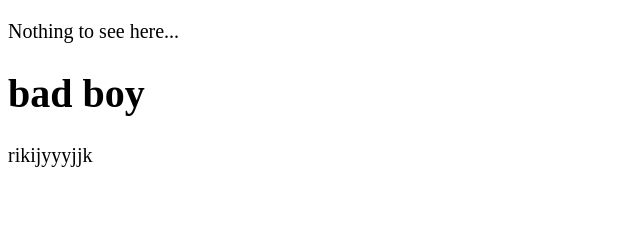
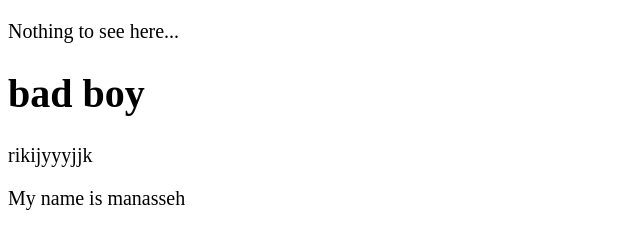
Before and after one commit to Maneboy1238/Demo, a plain HTML site: page index.html in a window 1280 px wide. Shown: the whole page, without its empty margins (0-640 px from the left). Drawn offline with Linux system fonts and the light colour scheme.

Commit message:
update index.html

```diff
--- a/index.html
+++ b/index.html
@@ -19,7 +19,7 @@
   <!-- Project -->
   <h1>bad boy</h1>
   <p>rikijyyyjjk</p>
-
+  <p>My name is manasseh</p>
   <script src="main.js"></script>
 </body>
 </html>
```
